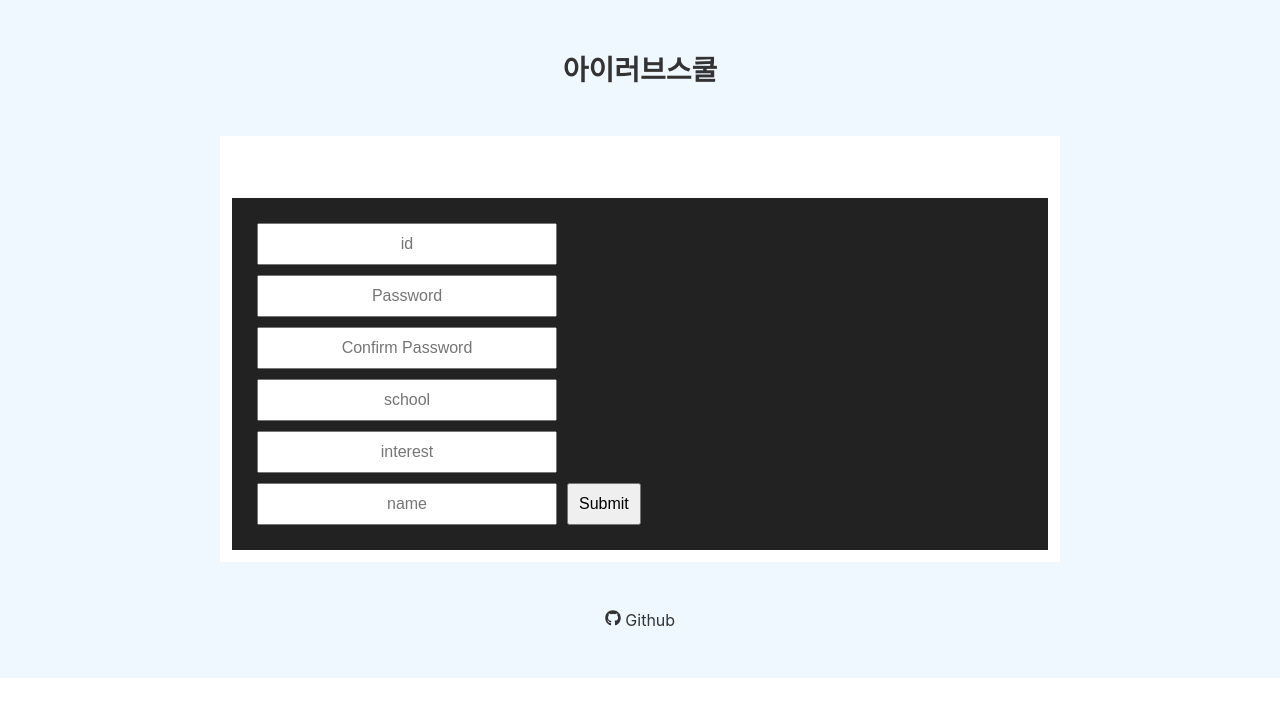
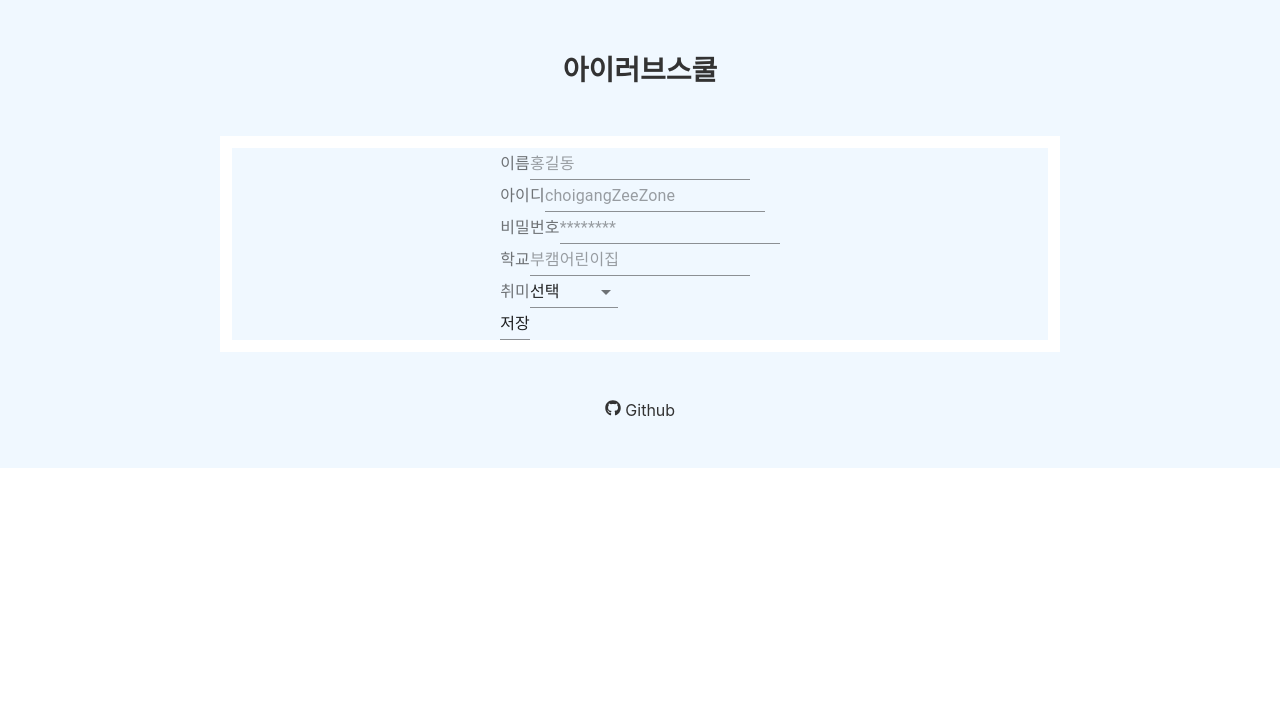
Before and after one commit to boostcamp-2020/relay_12, a React (Create React App) app in the folder front/: page /signup in a window 1280 px wide. Shown: the top 716 px of the page. Built offline with nearby package versions, Linux system fonts and the light colour scheme.

Commit message:
Please fix my error! pages/Signup.js

```diff
--- a/front/src/pages/Signup.js
+++ b/front/src/pages/Signup.js
@@ -1,65 +1,105 @@
-import React, { Component } from 'react';
-import './Signup.css';
+import React, { useState } from "react";
+import Input from "@material-ui/core/Input";
+import NativeSelect from "@material-ui/core/NativeSelect";
+import FormLabel from "@material-ui/core/FormLabel";
+import axios from "axios";
 
-class Signup extends Component {
-  constructor(props) {
-    super(props)
+const Signup = () => {
+  const [name, setName] = useState();
+  const [id, setId] = useState(""); // id
+  const [password, setPassword] = useState(""); // pw
+  const [school, setSchool] = useState(""); // school
+  const [hobby, setHobby] = useState("선택"); // interests
 
-    this.state = {
-      id: '',
-      password: '',
-      password2: '',
-      school: '',
-      interest: '',
-      name: ''
-    }
-    this.handleChange = this.handleChange.bind(this)
-    this.handleSubmit = this.handleSubmit.bind(this)
+  const setNameText = e => {
+    setName(e.target.value);
+  };
+  const setIdText = e => {
+    setId(e.target.value);
+  };
 
-  }
-
-  handleChange(e) {
-    let key = e.target.dataset.statekey;
-    let value = e.target.value;
-    this.setState({ [key]: value})
-  }
-
-  handleSubmit(e) {
+  const setPasswordText = e => {
+    setPassword(e.target.value);
+  };
+  const setSchoolText = e => {
+    setSchool(e.target.value);
+  };
+  const setHobbyText = e => {
+    setHobby(e.target.value);
+  };
+  const handlePost = (e) => {
+    console.log()
+    console.log('e');
+    console.log(e.target.id.value);
     e.preventDefault();
-
-    let { password, password2 } = this.state;
-
-    if(password !== password2) {
-      this.setState({
-        password: '',
-        password2: ''
-      })
-      return alert('Passwords do not match')
-    }
-
-  }
-
-  render() {
-    let { id, password, password2, school, interest, name } = this.state;
-    return (
-      <div className="Signup">
-        <header className="Signup-header">
-          <h1 className="Signup-title">Simple Sign Up</h1>
-        </header>
-        <div onSubmit={this.handleSubmit} className="form">
-          <form action="">
-            <input type="id" name="id" placeholder="id" required value={id} data-statekey='id' onChange={this.handleChange}/>
-            <input type="password" name="password" placeholder="Password" required value={password} data-statekey='password' onChange={this.handleChange}/>
-            <input type="password" name="password2" placeholder="Confirm Password" required value={password2} data-statekey='password2'onChange={this.handleChange}/>
-            <input type="school" name="school" placeholder="school" required value={school} data-statekey='school' onChange={this.handleChange}/>
-            <input type="interest" name="interest" placeholder="interest" required value={interest} data-statekey='interest' onChange={this.handleChange}/>
-            <input type="name" name="name" placeholder="name" required value={name} data-statekey='name' onChange={this.handleChange}/>
-            <input type="submit" value="Submit" id="submit"/>
-          </form>
+    const formData = new FormData();
+    formData.append("id", e.target.id.value);
+    formData.append("password", e.target.password.value);
+    formData.append("name", e.target.name.value);
+    formData.append("school", e.target.school.value);
+    formData.append("hobby", e.target.hobby.value);
+    console.log('form data')
+    console.log(formData);
+    axios
+      // post 링크를 수정해주세요.
+      .post("http://localhost:4000/upload", formData)
+      .then((res) => {
+        console.log(res.data);
+      });
+  };
+  return (
+    <>
+      <div className="App">
+        <form onSubmit={handlePost}>
+          <FormLabel htmlFor="name">이름</FormLabel>
+          <Input
+            name="name"
+            id="name"
+            placeholder="홍길동"
+            onChange={setNameText}
+          />
+          <br />
+          <FormLabel htmlFor="id">아이디</FormLabel>
+          <Input
+            name="id"
+            id="id"
+            placeholder="choigangZeeZone"
+            onChange={setIdText}
+            value={id}
+          />
+          <br />
+          <FormLabel htmlFor="password">비밀번호</FormLabel>
+          <Input
+            name="password"
+            id="password"
+            placeholder="********"
+            onChange={setPasswordText}
+            value={password}
+          />
+          <br />
+          <FormLabel htmlFor="school">학교</FormLabel>
+          <Input
+            name="school"
+            id="school"
+            placeholder="부캠어린이집"
+            onChange={setSchoolText}
+          />
+          <br />
+          <FormLabel htmlFor="hobby">취미</FormLabel>
+          <NativeSelect id="hobby" name="hobby" onChange={setHobbyText}>
+            <option value={hobby}>선택</option>
+            <option value="soccer">축구</option>
+            <option value="music">음악 감상</option>
+            <option value="movie">영화 감상</option>
+          </NativeSelect>
+          <br />
+          <Input type="submit" value="저장"/>
+        </form>
+        <div>
         </div>
       </div>
-    );
-  }
-}
+    </>
+  );
+};
 
 export default Signup;
```
